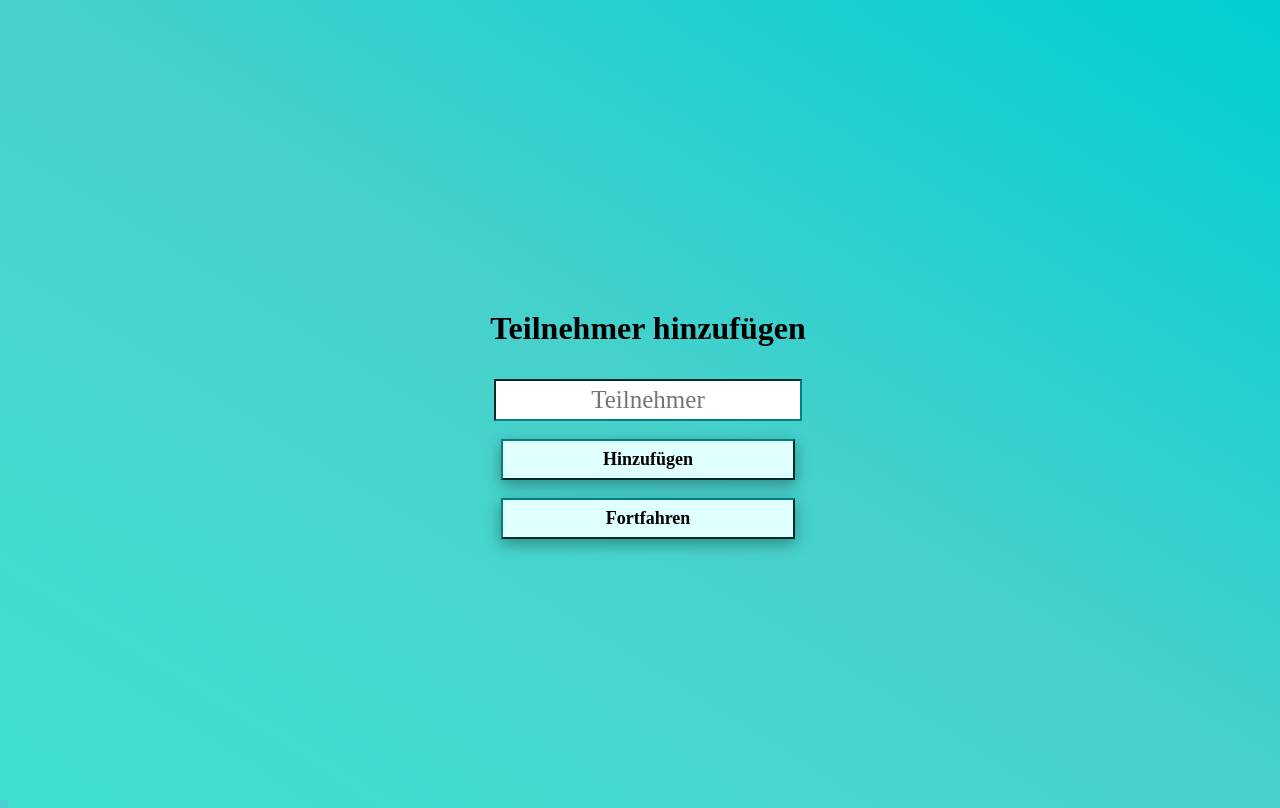
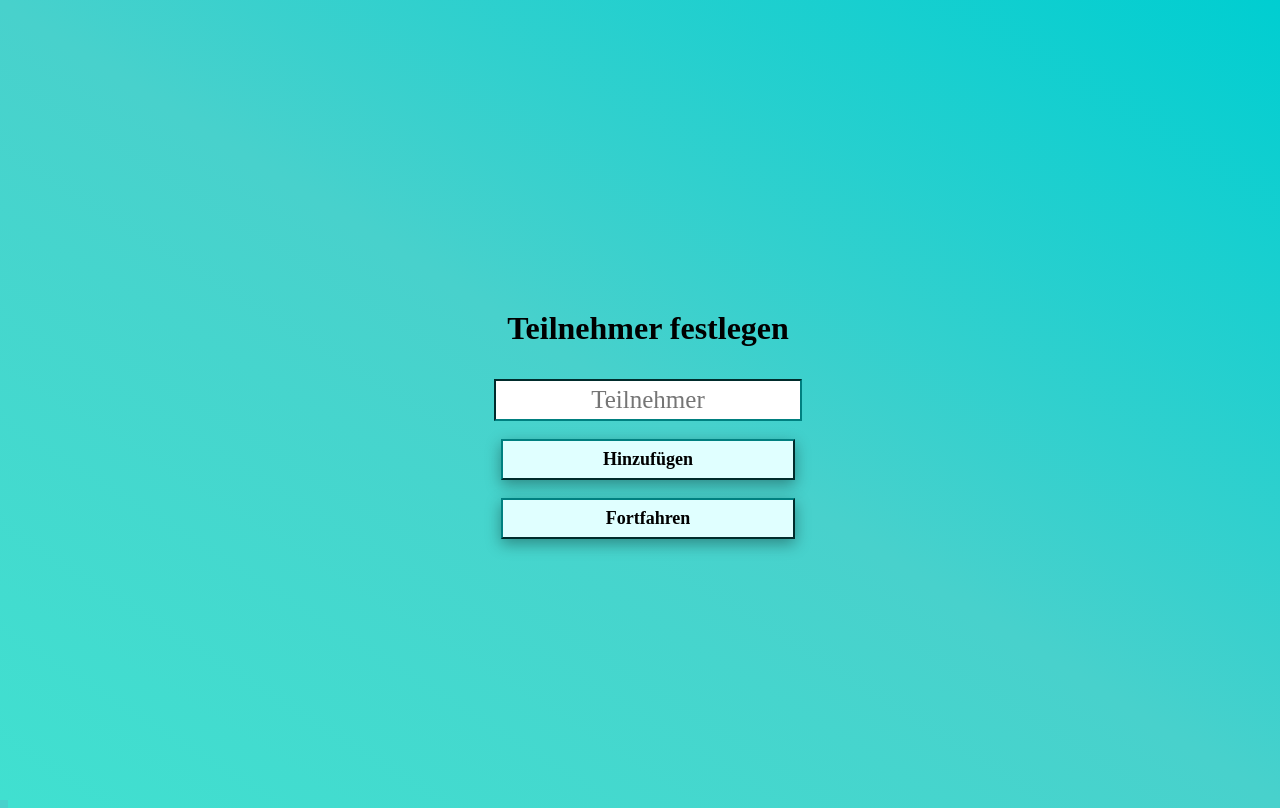
Before and after one commit to fabikasp/walking_dictionary, a React (Vite) app: page /group-selection in a window 1280 px wide. Built offline with nearby package versions, Linux system fonts and the light colour scheme.

Commit message:
Add participant deletion and error messages

```diff
--- a/src/components/App.css
+++ b/src/components/App.css
@@ -1,8 +1,11 @@
 html, body {
     background: linear-gradient(32deg, #40E0D0 0%, #48D1CC 50%, #00CED1 100%);
-    font-family: "Copperplate Gothic Light";
     width: 100%;
     height: 100%;
+}
+
+* {
+    font-family: "Copperplate Gothic Light";
 }
 
 @media screen and (min-width: 576px) {
@@ -12,7 +15,6 @@ html, body {
 }
 
 button {
-    font-family: "Copperplate Gothic Light";
     font-weight: bold;
     background-color: #E0FFFF;
     border-color: #008080;
--- a/src/components/App.tsx
+++ b/src/components/App.tsx
@@ -5,11 +5,23 @@ import { GroupSelection } from "./group-selection/GroupSelection";
 import "./App.css";
 
 export const App = () => {
+  const [participants, setParticipants] = useState<string[]>([]);
+
+  const addParticipant = (participant: string) => {
+    setParticipants([...participants, participant]);
+  };
+
+  const deleteParticipant = (index: number) => {
+    setParticipants(
+      participants.filter((element: string, elementIndex: number) => elementIndex != index)
+    );
+  };
+
   return (
     <BrowserRouter>
         <Routes>
             <Route index element={<Home />} />
-            <Route path="group-selection" element={<GroupSelection />} />
+            <Route path="group-selection" element={<GroupSelection participants={participants} addParticipant={addParticipant} deleteParticipant={deleteParticipant} />} />
         </Routes>
     </BrowserRouter>
   );
--- a/src/components/group-selection/GroupSelection.css
+++ b/src/components/group-selection/GroupSelection.css
@@ -16,7 +16,6 @@
 }
 
 #group-selection-input {
-    font-family: "Copperplate Gothic Light";
     font-size: 25px;
     text-align: center;
     border-color: #008080;
@@ -38,7 +37,7 @@
     border: 1px solid #008080;
     border-radius: 5px;
     font-size: 18px;
-    margin-top: 18px;
+    margin-top: 10px;
     padding: 5px;
 }
 
--- a/src/components/group-selection/GroupSelection.tsx
+++ b/src/components/group-selection/GroupSelection.tsx
@@ -3,37 +3,45 @@ import { useNavigate } from "react-router-dom";
 import { Participant } from "./Participant";
 import "./GroupSelection.css";
 
-export const GroupSelection = () => {
+type GroupSelectionProps = {
+  participants: string[],
+  addParticipant: (participant: string) => void,
+  deleteParticipant: (index: number) => void
+};
+
+export const GroupSelection = ({participants, addParticipant, deleteParticipant}: GroupSelectionProps) => {
   const [currentParticipant, setCurrentParticipant] = useState("");
-  const [participants, setParticipants] = useState<string[]>([]);
+  const [errorMessage, setErrorMessage] = useState("");
   const navigate = useNavigate();
 
-  const addParticipant = () => {
+  const validateAndAddParticipant = () => {
     if (currentParticipant == "") {
-      // TODO: Fehlermeldung unter Input
+      setErrorMessage("Mindestens ein Buchstabe notwendig.");
 
       return;
     }
 
-    if (currentParticipant.length > 25) {
-      // TODO: Fehlermeldung unter Input
+    if (currentParticipant.length > 30) {
+      setErrorMessage("Maximal 30 Buchstaben erlaubt.");
 
       return;
     }
 
-    setParticipants([...participants, currentParticipant]);
+    setErrorMessage("");
+    addParticipant(currentParticipant);
     setCurrentParticipant("");
   };
 
   return (
     <div id="group-selection">
       <div id="group-selection-body">
-        <p id="group-selection-headline">Teilnehmer hinzufügen</p>
+        <p id="group-selection-headline">Teilnehmer festlegen</p>
         <input id="group-selection-input" type="text" placeholder="Teilnehmer" value={currentParticipant} onChange={event => setCurrentParticipant(event.target.value)} />
+        <div id="group-selection-error">{errorMessage}</div>
         <div id="group-selection-participants">
-          {participants.map((participant, index) => <Participant key={index} participant={participant} />)}
+          {participants.map((participant, index) => <Participant key={index} participant={participant} deleteParticipant={() => deleteParticipant(index)} />)}
         </div>
-        <button id="group-selection-add-button" onClick={addParticipant}>Hinzufügen</button>
+        <button id="group-selection-add-button" onClick={validateAndAddParticipant}>Hinzufügen</button>
         <button id="group-selection-continue-button" onClick={() => navigate("/letter-selection")}>Fortfahren</button>
       </div>
     </div>
--- a/src/components/group-selection/Participant.tsx
+++ b/src/components/group-selection/Participant.tsx
@@ -2,16 +2,14 @@ import React from "react";
 import { MdClose } from "react-icons/md";
 
 type ParticipantProps = {
-    key: number,
-    participant: string
+    participant: string,
+    deleteParticipant: () => void
 };
 
-export const Participant = ({key, participant}: ParticipantProps) => {
-  // TODO: Delete implementieren
-
+export const Participant = ({participant, deleteParticipant}: ParticipantProps) => {
   return (
-    <div key={key} className="group-selection-participant">
-        <span>{participant}</span> <MdClose className="group-selection-delete-icon" />
+    <div className="group-selection-participant">
+        <span>{participant}</span> <MdClose className="group-selection-delete-icon" onClick={deleteParticipant} />
     </div>
   );
 };
```
